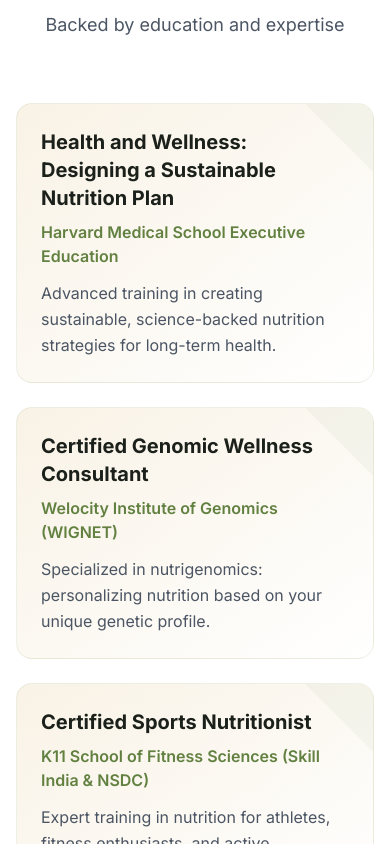
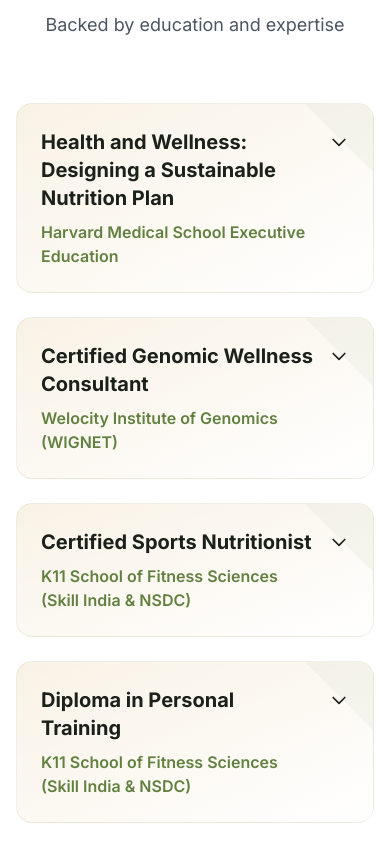
Before and after one commit to ojusharma/ritu-sharma-portfolio, a React (Vite) app: page / in a window 390 px wide. Shown: the part 1120-1964 px from the top of the page. Built offline with nearby package versions, Linux system fonts and the light colour scheme; no server answers; the database is empty.

Commit message:
implement collapsible certification details for mobile view

```diff
--- a/src/components/sections/Certifications.tsx
+++ b/src/components/sections/Certifications.tsx
@@ -1,7 +1,15 @@
+import { useState } from 'react';
 import { useContent } from '../../context/ContentContext';
 
 export default function Certifications() {
   const { certificationsContent } = useContent();
+  const [expandedIds, setExpandedIds] = useState<number[]>([]);
+
+  const toggleExpand = (id: number) => {
+    setExpandedIds((prev) =>
+      prev.includes(id) ? prev.filter((i) => i !== id) : [...prev, id]
+    );
+  };
 
   return (
     <section id="certifications" className="py-20 md:py-28 bg-white">
@@ -19,12 +27,55 @@
         {/* Certifications Grid */}
         <div className="grid grid-cols-1 md:grid-cols-2 gap-6 lg:gap-8">
           {certificationsContent.certifications.map((cert) => {
+            const isExpanded = expandedIds.includes(cert.id);
             return (
               <div
                 key={cert.id}
                 className="group relative bg-gradient-to-br from-cream/30 to-white p-6 sm:p-8 rounded-2xl border border-primary/10 hover:border-primary/30 transition-all duration-300 hover:shadow-xl hover:shadow-primary/5"
               >
-                {/* Content */}
+                {/* Mobile: Collapsible header */}
+                <div
+                  className="md:hidden cursor-pointer flex items-start justify-between gap-3"
+                  onClick={() => toggleExpand(cert.id)}
+                >
+                  <div className="flex-1 min-w-0">
+                    <h3 className="text-xl font-bold text-primary-dark">
+                      {cert.title}
+                    </h3>
+                    <p className="mt-2 text-base font-semibold text-primary">
+                      {cert.institution}
+                    </p>
+                  </div>
+                  <svg
+                    className={`w-5 h-5 text-primary-dark flex-shrink-0 mt-1 transition-transform duration-200 ${
+                      isExpanded ? 'rotate-180' : ''
+                    }`}
+                    fill="none"
+                    viewBox="0 0 24 24"
+                    stroke="currentColor"
+                  >
+                    <path
+                      strokeLinecap="round"
+                      strokeLinejoin="round"
+                      strokeWidth={2}
+                      d="M19 9l-7 7-7-7"
+                    />
+                  </svg>
+                </div>
+
+                {/* Mobile: Expandable description */}
+                <div
+                  className={`md:hidden overflow-hidden transition-all duration-300 ease-in-out ${
+                    isExpanded ? 'max-h-40 opacity-100 mt-3' : 'max-h-0 opacity-0'
+                  }`}
+                >
+                  <p className="text-gray-600 leading-relaxed">
+                    {cert.description}
+                  </p>
+                </div>
+
+                {/* Desktop: Always visible content */}
+                <div className="hidden md:block">
                   <h3 className="text-xl font-bold text-primary-dark">
                     {cert.title}
                   </h3>
@@ -34,6 +85,7 @@
                   <p className="mt-3 text-gray-600 leading-relaxed">
                     {cert.description}
                   </p>
+                </div>
 
                 {/* Decorative corner */}
                 <div className="absolute top-0 right-0 w-20 h-20 overflow-hidden rounded-tr-2xl">
```
Lines whose indentation alone changed are shown as unchanged.
